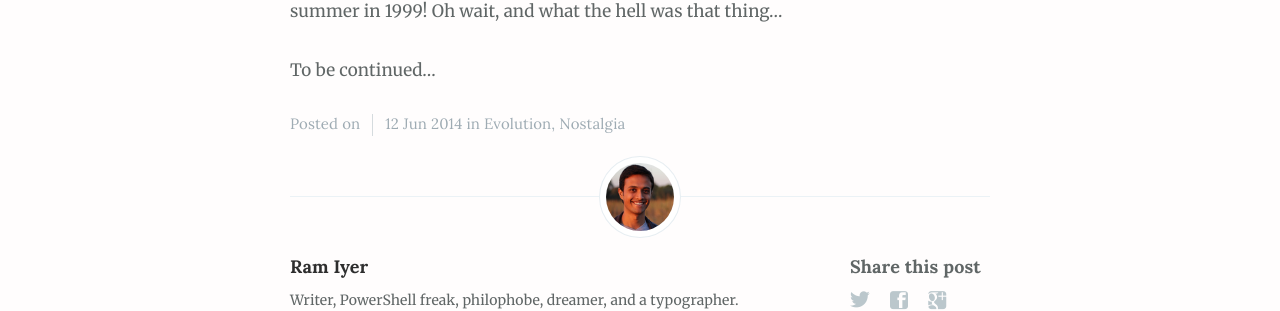
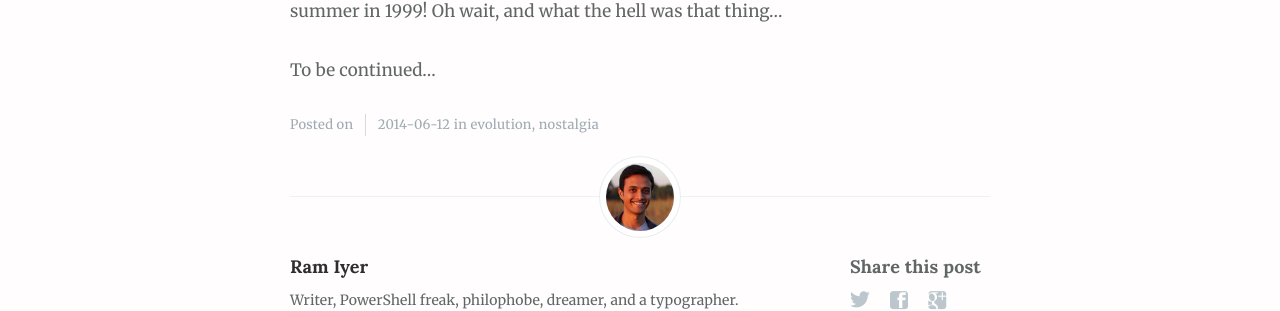
Before and after one commit to studiolampblack/puretypo, a Jekyll site: the page built from _posts/2014-06-12-from-logo-to-touchdevelop-part-1.md, in a window 1280 px wide. Shown: the part 4691-5002 px from the top of the page. Built offline with Jekyll 4.4.1, drawn with Linux system fonts in a browser that asks for light colours; nearby versions of some CDN libraries.

Commit message:
Remove capitalisation from tags, reformat date

```diff
--- a/_includes/loop.html
+++ b/_includes/loop.html
@@ -31,13 +31,13 @@
                 on
                 {% for tag in post.tags %}
                     {% if forloop.index == post.tags.size %}
-                       <a href='{{ site.baseurl }}tag/{{ tag }}'>{{ tag | capitalize }}</a>
+                       <a href='{{ site.baseurl }}tag/{{ tag }}'>{{ tag }}</a>
                     {% else %}
-                       <a href='{{ site.baseurl }}tag/{{ tag }}'>{{ tag | capitalize }}</a>,
+                       <a href='{{ site.baseurl }}tag/{{ tag }}'>{{ tag }}</a>,
                     {% endif %}
                 {% endfor %}
             {% endif %}
-            <time class="post-date" datetime="{{ post.date | date:'%Y-%m-%d' }}">{{ post.date | date_to_string }}</time>
+            <time class="post-date" datetime="{{ post.date | date:'%Y-%m-%d' }}">{{ post.date | date:'%Y-%m-%d' }}</time>
         </footer>
     </article>
     {% endfor %}
--- a/_layouts/post.html
+++ b/_layouts/post.html
@@ -39,15 +39,15 @@ class: 'post-template'
           <section class="post-meta">
           <!-- <a href='{{ site.baseurl }}{{ page.about }}'>{{ site.author }}</a> -->
             Posted on
-            <time class="post-date" datetime="{{ page.date | date:'%Y-%m-%d' }}">{{ page.date | date_to_string }}</time>
+            <time class="post-date" datetime="{{ page.date | date:'%Y-%m-%d' }}">{{ page.date | date:'%Y-%m-%d' }}</time>
               <!-- [[tags prefix=" on "]] -->
               {% if page.tags.size > 0 %}
               in
               {% for tag in page.tags %}
                   {% if forloop.index == page.tags.size %}
-                     <a href='{{ site.baseurl }}tag/{{ tag }}'>{{ tag | capitalize }}</a>
+                     <a href='{{ site.baseurl }}tag/{{ tag }}'>{{ tag }}</a>
                   {% else %}
-                     <a href='{{ site.baseurl }}tag/{{ tag }}'>{{ tag | capitalize }}</a>,
+                     <a href='{{ site.baseurl }}tag/{{ tag }}'>{{ tag }}</a>,
                   {% endif %}
               {% endfor %}
               {% endif %}
--- a/_layouts/tag.html
+++ b/_layouts/tag.html
@@ -30,7 +30,7 @@ current: tag
     </nav>
     <div class="vertical">
         <div class="main-header-content inner">
-            <h1 class="page-title">{{ page.tag | capitalize }}</h1>
+            <h1 class="page-title">{{ page.tag }}</h1>
             <h2 class="page-description">
             {% if tag_description %}
                 {{ tag_description }}
--- a/assets/css/screen.css
+++ b/assets/css/screen.css
@@ -995,10 +995,11 @@ body:not(.post-template) .post-title {
 .post-meta {
     display: block;
     margin: 1.75rem 0 0 0;
-    font-family: "Lora", serif;
-    font-size: 1.5rem;
+    font-family: "Merriweather", serif;
+    font-size: 1.3rem;
     line-height: 2.2rem;
     color: #9EABB3;
+    letter-spacing: 0.02em;
 }
 
 .author-thumb {
```
